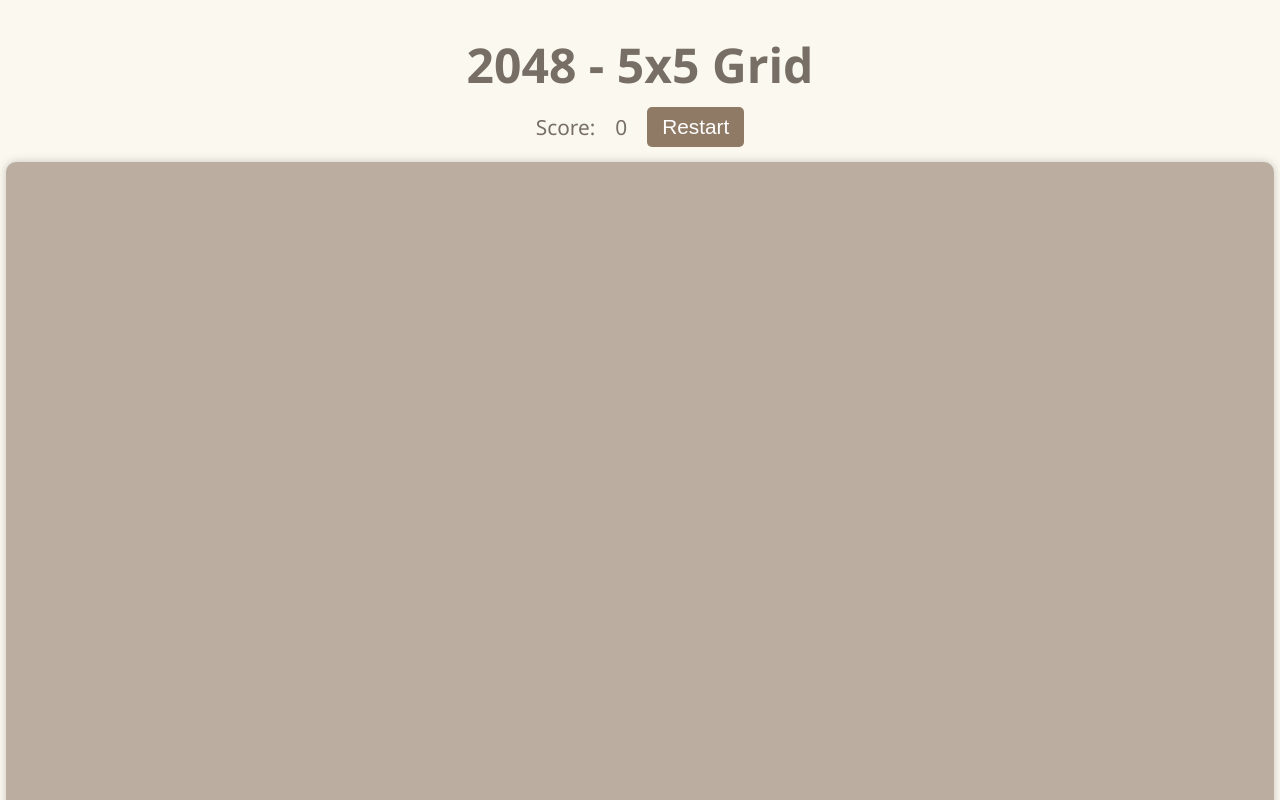
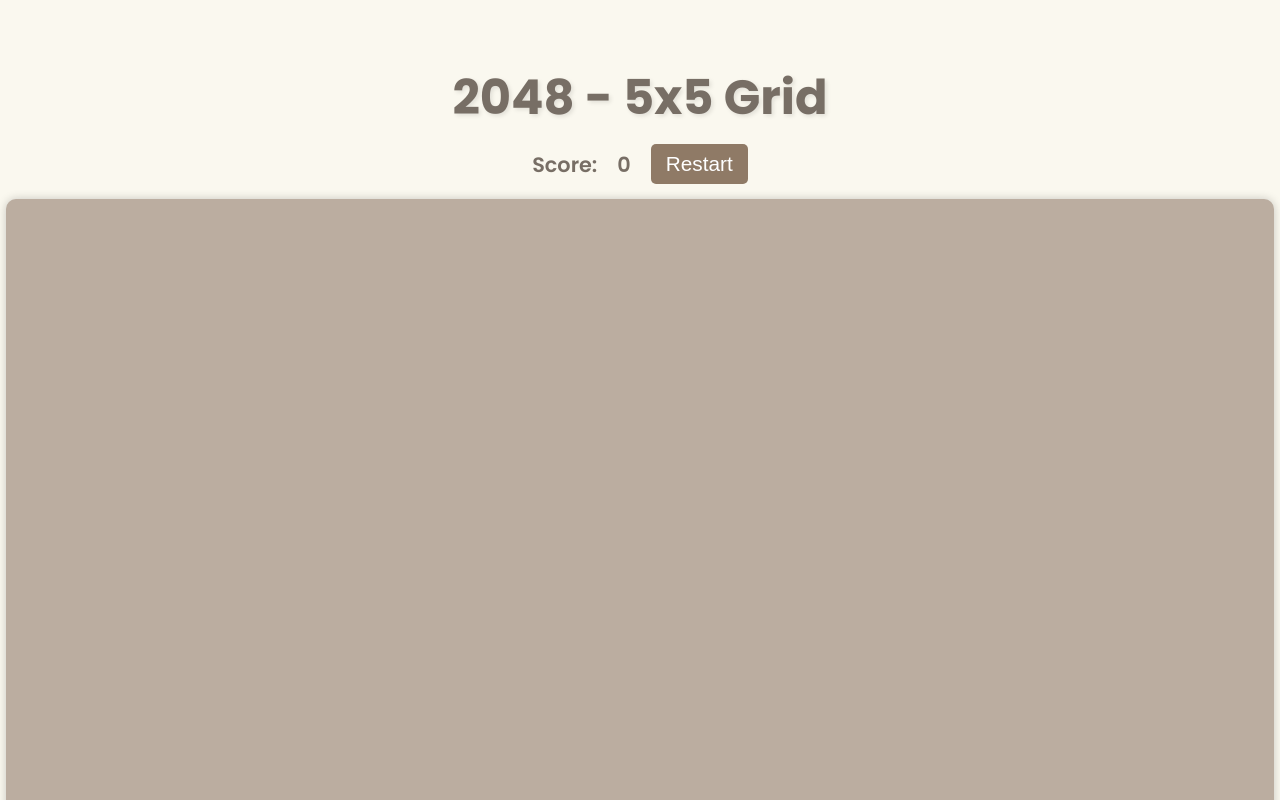
Before and after one commit to Ayush31-teah/My-2048-game, a plain HTML site: page index.html in a window 1280 px wide. Shown: the top 800 px of the page. Drawn offline with Linux system fonts and the light colour scheme.

Commit message:
Update index.html

```diff
--- a/index.html
+++ b/index.html
@@ -7,19 +7,43 @@
 
     <link rel="stylesheet" href="style.css">
 
+    <style>
+        @import url('https://fonts.googleapis.com/css2?family=Poppins:wght@600;700&display=swap');
+
+        body {
+            font-family: 'Poppins', sans-serif;
+            background-color: #faf8ef; /* Light cream background */
+        }
+
+        h1 {
+            color: #776e65; /* Dark brown text */
+            text-shadow: 2px 2px 4px rgba(0, 0, 0, 0.1); /* Subtle shadow for 3D look */
+            font-weight: 700;
+        }
+
+        #game-container {
+            /* Basic centered layout */
+            margin: 20px auto;
+            max-width: 500px;
+            padding: 10px;
+        }
+    </style>
 </head>
 <body>
 
-    <h1>2048 - 5x5 Grid</h1>
+    <div id="game-container">
+        <h1>2048 - 5x5 Grid</h1>
 
-    <div id="game-container">
         <div id="score-box">
             <span>Score:</span> <span id="score">0</span>
             <button id="restart">Restart</button>
         </div>
+
         <div id="board"></div>
+
         <div id="message"></div>
     </div>
+
     <script src="script.js"></script>
 
 </body>
```
